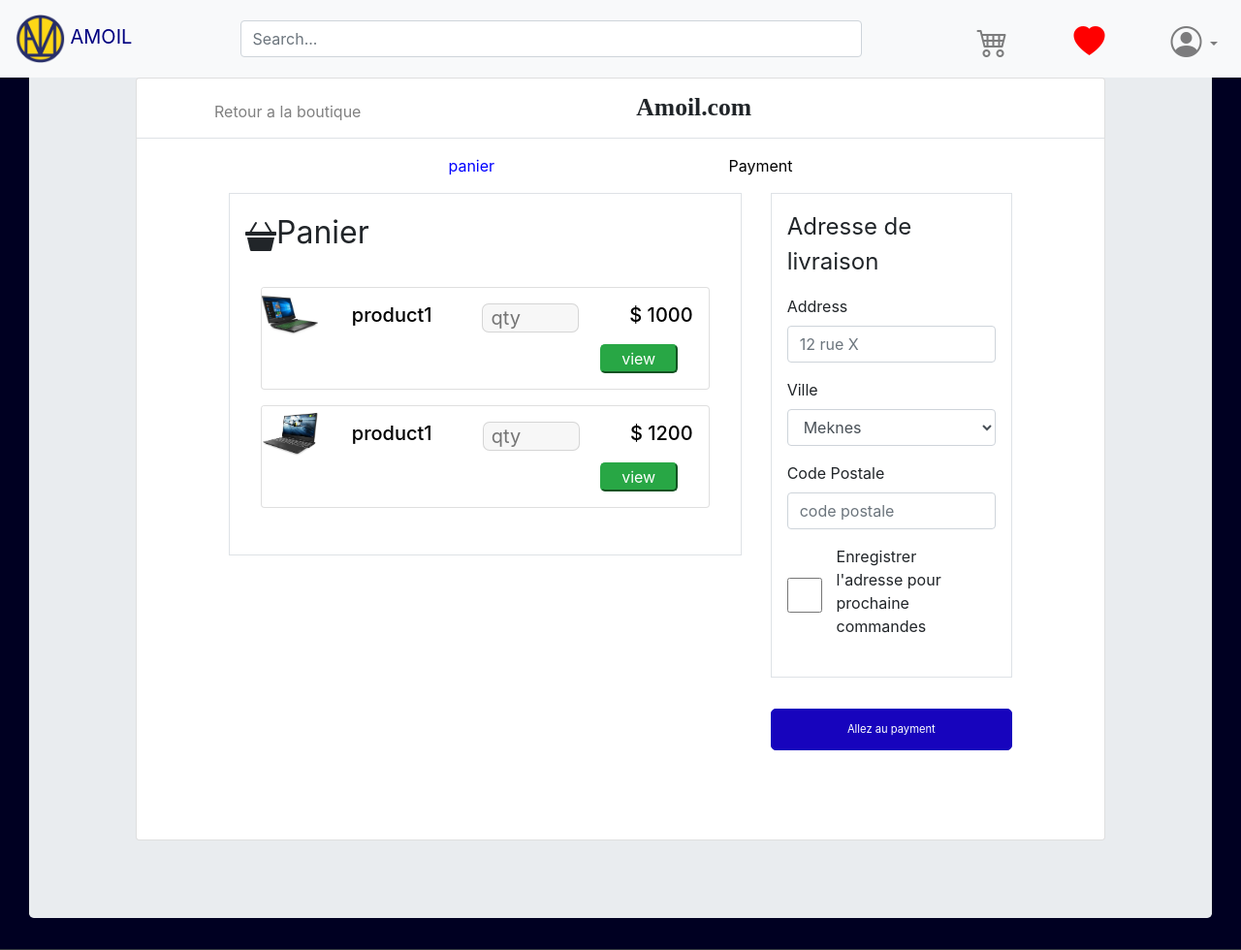
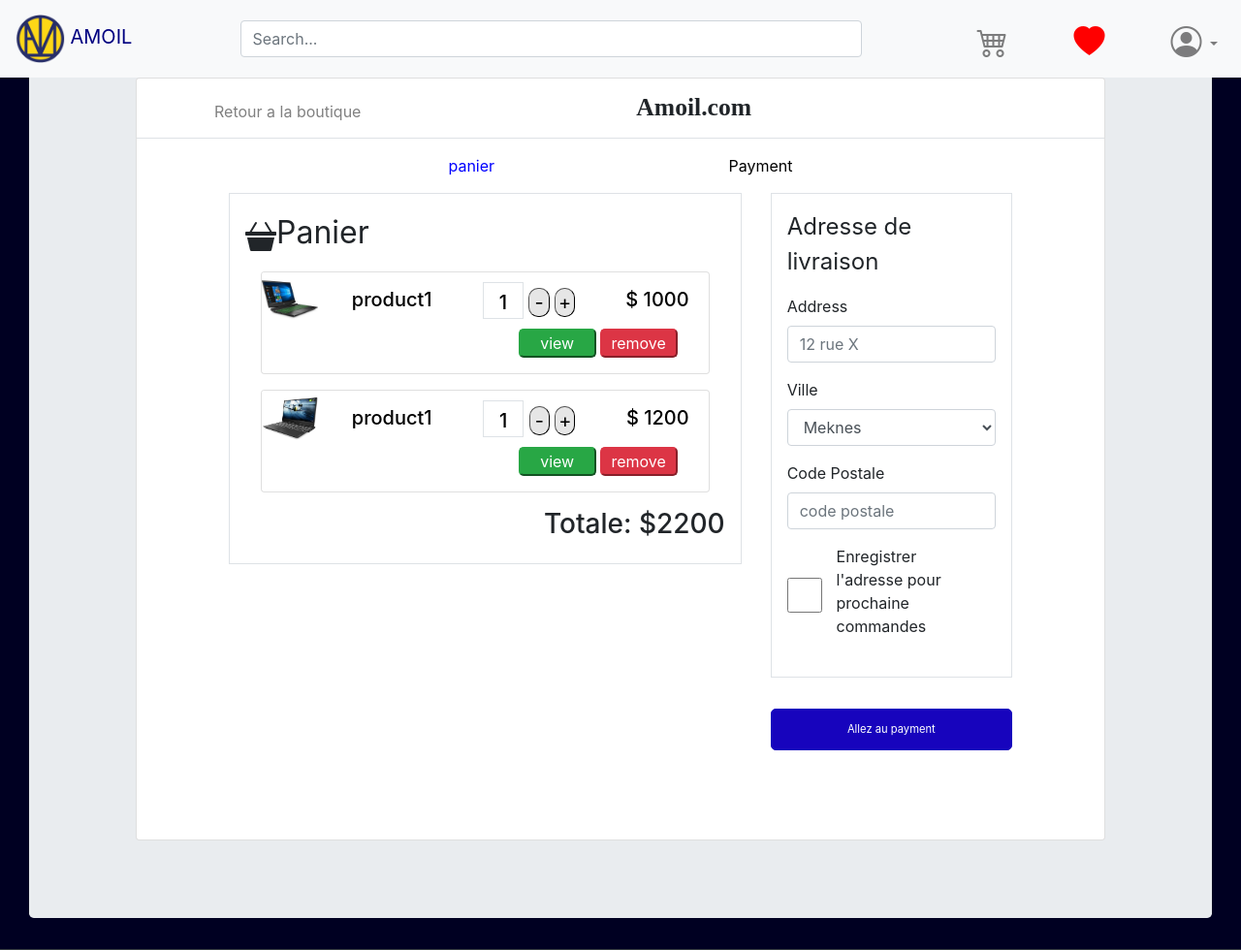
Before and after one commit to outcast292/inpt-web-ecommerce, a PHP site: page /cart.php in a window 1280 px wide. Shown: the top 980 px of the page at 97% size. Run offline with PHP 8.4, Linux system fonts and the light colour scheme; some web fonts are replaced.

Commit message:
ajout de java script a cart  modification du prix

```diff
--- a/cart.php
+++ b/cart.php
@@ -42,7 +42,7 @@
                             <div class="row"><span><i  class="bi bi-basket3-fill " style="font-size: 2rem ;" aria-hidden="true"></i></i></span> <span class="header" style="font-size: 2rem;">Panier</span>
 
                             </div>
-                            <form>
+                            <div>
                                 <div class="card mb-3 p-0 h-25" >
                                     <div class="row no-gutters">
                                       <div class="col-md-2">
@@ -50,10 +50,19 @@
                                       </div>
                                       <div class="col-md-10">
                                         <div class="card-body p-3 col-12 " style="width: 100%;">
-                                          <span class="card-title p-0 h5 d-flex justify-content-between" style="color: black;"><span style="color: black;">product1</span><input type="number" class=" input " style="border-radius: 7px;height: 30px;width: 100px;" placeholder="qty"><span style="color: black;">$ 1000</span> </span>
+                                          <span class="card-title p-0 h5 d-flex justify-content-between" style="color: black;"><span style="color: black;">product1</span>
+                                          <span>
+                                          <span class="border pt-2 pl-3 pr-3 pb-1" id="qty">1</span>
+                                          <button id="minus" onclick='minus("qty","price")' style="padding: 2px 5px; border-radius: 10px; background-color: rgb(230,230,230) ;border-color:(230,230,230); border-width: 1px;">-</button>
+                                          <button  id="plus" onclick='plus("qty","price")' style="padding: 2px 3px; border-radius: 10px; background-color: rgb(230,230,230) ;border-color:(230,230,230); border-width: 1px;">+</button>
+                                          </span>
+                                          <span>
+                                          <span style="color: black;">$</span>
+                                          <span class="mr-1" id="price" style="color: black;">1000</span> </span>
+                                          </span>
                                           <span><div class="d-flex justify-content-end px-3">
                                             <button type="button" style="border-radius: 5px;" class="h-50 w-25 btn-success">view</button>
-
+                                            <button type="button" style="border-radius: 5px;" class="h-50 w-25 ml-1 btn-danger">remove</button>
 
                                         </div></span>
 
@@ -68,10 +77,19 @@
                                       </div>
                                       <div class="col-md-10">
                                         <div class="card-body p-3 col-12 " style="width: 100%;">
-                                            <span class="card-title p-0 h5 d-flex justify-content-between" style="color: black;"><span style="color: black;">product1</span><input type="number" class=" input " style="border-radius: 7px;height: 30px;width: 100px;" placeholder="qty"><span style="color: black;">$ 1200</span> </span>
+                                            <span class="card-title p-0 h5 d-flex justify-content-between" style="color: black;"><span style="color: black;">product1</span>
+                                            <span>
+                                            <span class="border pt-2 pl-3 pr-3 pb-1" id="qty2">1</span>
+                                            <button id="minus" onclick='minus("qty2","price2")' style="padding: 2px 5px; border-radius: 10px; background-color: rgb(230,230,230) ;border-color:(230,230,230); border-width: 1px;">-</button>
+                                            <button  id="plus" onclick='plus("qty2","price2")' style="padding: 2px 3px; border-radius: 10px; background-color: rgb(230,230,230) ;border-color:(230,230,230); border-width: 1px;">+</button>
+                                            </span>
+                                            <span>
+                                            <span style="color: black;">$</span>
+                                            <span class="mr-1" id="price2" style="color: black;">1200</span> </span>
+                                            </span>
                                             <span><div class="d-flex justify-content-end px-3">
                                               <button type="button" style="border-radius: 5px;" class="h-50 w-25 btn-success">view</button>
-
+                                              <button type="button" style="border-radius: 5px;" class="h-50 w-25 ml-1 btn-danger">remove</button>
 
                                           </div></span>
 
@@ -81,9 +99,17 @@
                                   </div>
 
 
-                            </form>
+                            </div>
+                            <div class="d-flex justify-content-end h3" >
+
+                           <span >Totale: $</span>
+                           <span id="total"></span>
                         </div>
+                        </div>
+
+
                     </div>
+
                     <div class="col-lg-4">
                         <div class="right border">
                             <div class="header">Adresse de livraison</div>
@@ -115,6 +141,7 @@
 
                         </div>
                     </div>
+
                 </div>
             </div>
           </div>
@@ -133,13 +160,54 @@
 
 
 
+
 </div>
+
+
+<div>
 
     <?php
     require_once "req/footbar.php";
 
     ?>
-
+</div>
 
 </body>
+<script>
+  var px=document.getElementById("price").innerHTML;
+var px2=document.getElementById("price2").innerHTML;
+    function plus(qty,price) {
+
+        var h=parseFloat(document.getElementById(qty).innerHTML);
+        var px=parseFloat(document.getElementById(price).innerHTML);
+        if(h>0){
+            px=px+px/h;
+            h++;
+         document.getElementById(qty).innerHTML=h;
+         document.getElementById(price).innerHTML=px;
+         var pxa=parseFloat(document.getElementById("price").innerHTML);
+         var pxa2=parseFloat(document.getElementById("price2").innerHTML);
+         document.getElementById("total").innerHTML=pxa+pxa2;
+        }
+
+}
+function minus(qty,price) {
+        var h=parseFloat(document.getElementById(qty).innerHTML);
+        var px=parseFloat(document.getElementById(price).innerHTML);
+        if(h>1){
+          px=px-px/h;
+            h--;
+
+         document.getElementById(qty).innerHTML=h;
+         document.getElementById(price).innerHTML=px;
+         var pxa=parseFloat(document.getElementById("price").innerHTML);
+         var pxa2=parseFloat(document.getElementById("price2").innerHTML);
+         document.getElementById("total").innerHTML=pxa+pxa2;
+
+        }
+}
+var px=parseFloat(document.getElementById("price").innerHTML);
+var px2=parseFloat(document.getElementById("price2").innerHTML);
+document.getElementById("total").innerHTML=px+px2;
+</script>
 </html>
--- a/css/cart.css
+++ b/css/cart.css
@@ -62,23 +62,7 @@ body {
     margin: 0;
     color: blue
 }
-.plus-minus {
-    position: relative
-}
 
-.plus {
-    position: absolute;
-    top: -4px;
-    left: 2px;
-    cursor: pointer
-}
-
-.minus {
-    position: absolute;
-    top: 8px;
-    left: 5px;
-    cursor: pointer
-}
 .icons {
     margin-left: auto
 }
```
